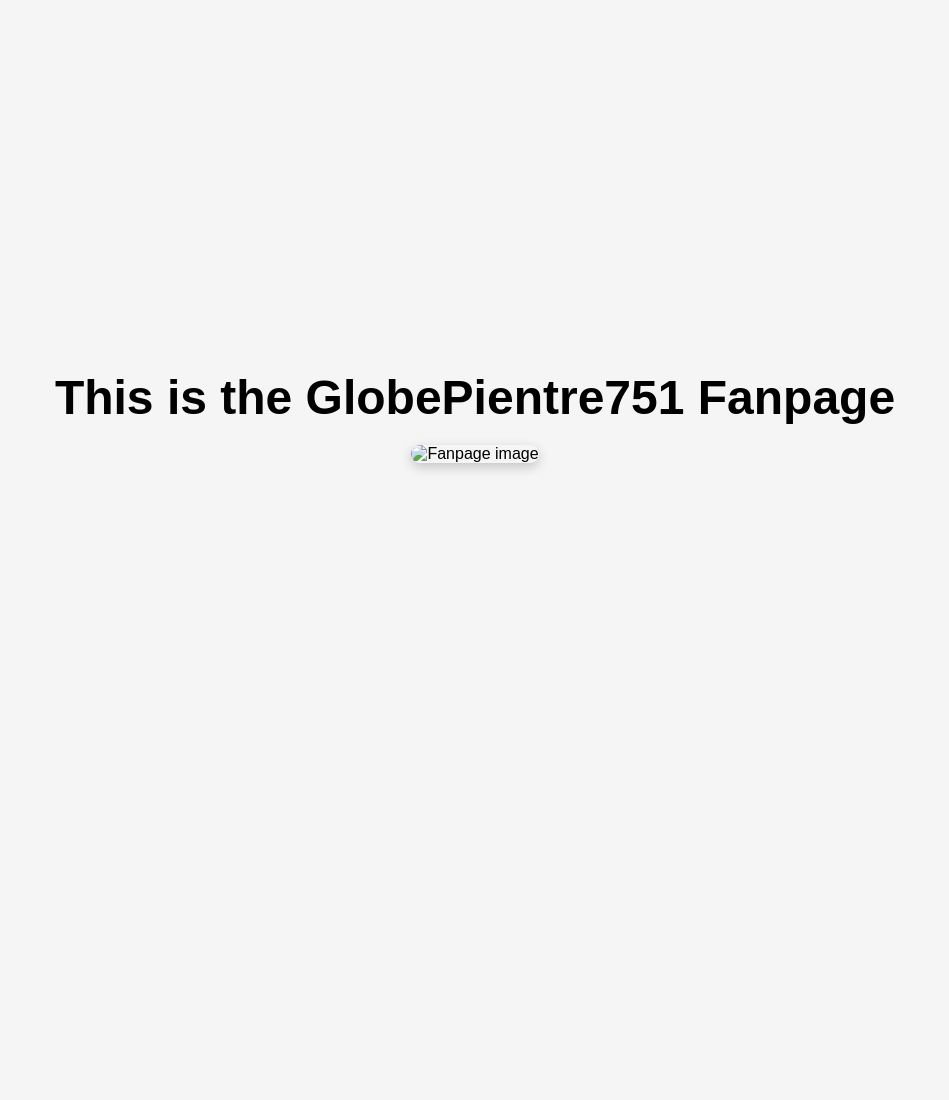
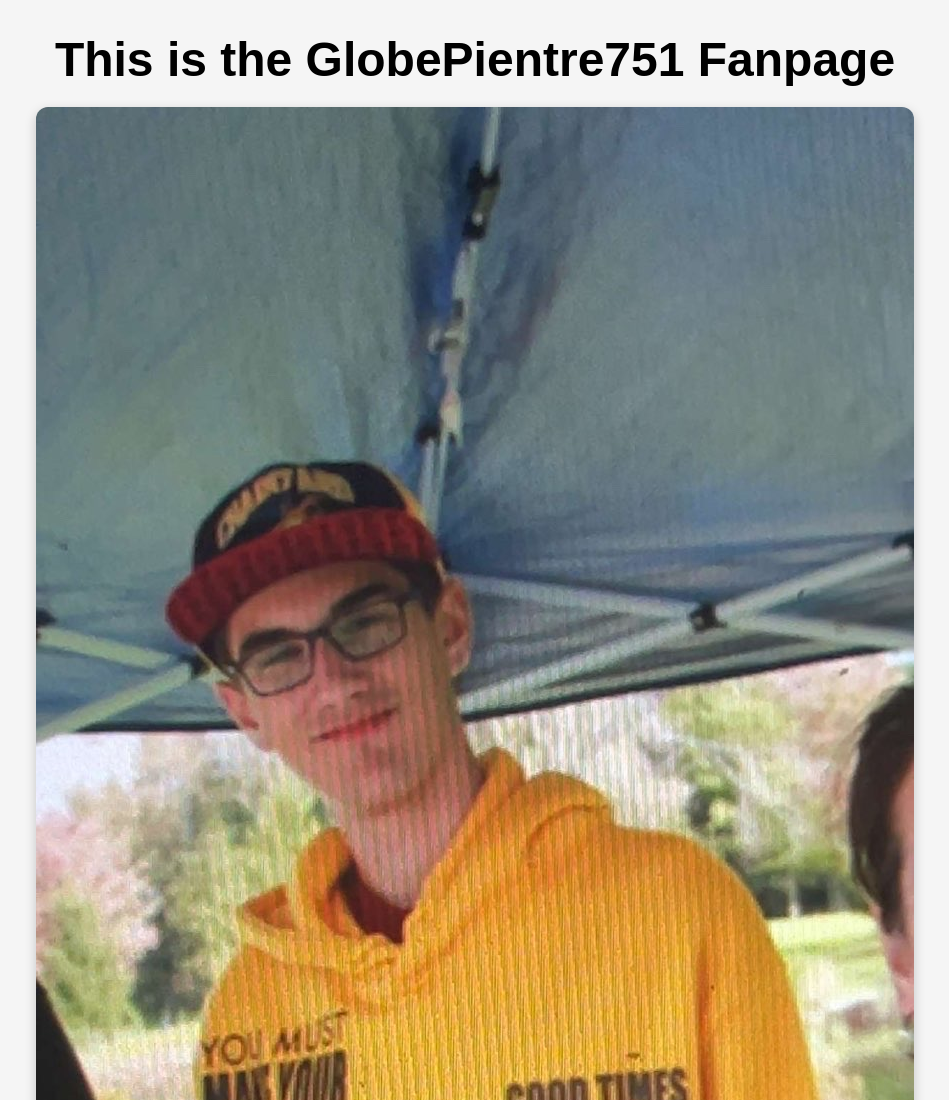
Before and after one commit to JohnAngelides/GlobeFanPage, a plain HTML site: page index.html in a window 1280 px wide. Shown: the top 1100 px of the page, without its empty margins (165-1114 px from the left). Before the commit the page ends 800 px from the top, so only its background shows below. Drawn offline with Linux system fonts and the light colour scheme.

Commit message:
Update index.html

```diff
--- a/index.html
+++ b/index.html
@@ -33,6 +33,6 @@
   <body>
     <h1>This is the GlobePientre751 Fanpage</h1>
 
-    <img src="maybe_globe" alt="Fanpage image" />
+    <img src="maybe_globe.jpeg" alt="Fanpage image" />
   </body>
 </html>
```
